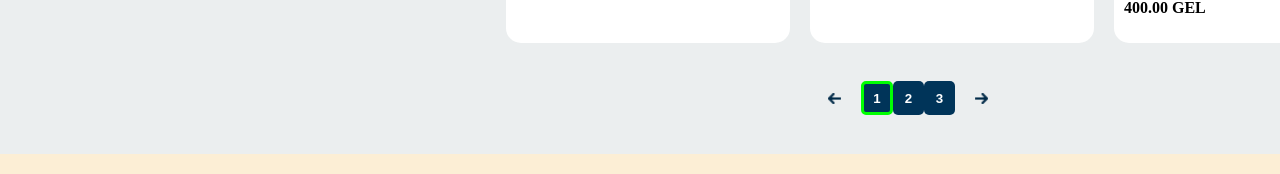
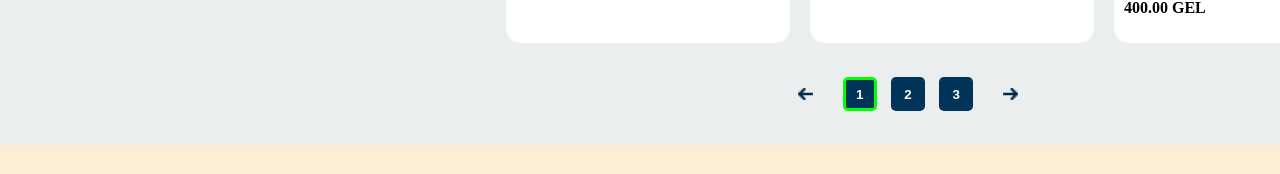
Before and after one commit to iliadavitashvili/ohno, a React (Vite) app: page /category/1 in a window 1280 px wide. Shown: the part 2270-2444 px from the top of the page. Built offline with nearby package versions, Linux system fonts and the light colour scheme; the HTML template or start-up script is replaced by a standard one.

Commit message:
pagination buttons displacement fixed

```diff
--- a/src/assets/pages/Category.jsx
+++ b/src/assets/pages/Category.jsx
@@ -26,7 +26,13 @@ const Wrapper = styled.section`
   }
   .page-arrows {
     width: 15px;
-    padding: 20px;
+    padding: 15px;
+    cursor: pointer;
+  }
+  .page-arrows:hover {
+    background-color: white;
+
+    border-radius: 10px;
   }
   .pagination-buttons {
     background-color: #003459;
@@ -80,8 +86,9 @@ const Wrapper = styled.section`
   .dogs-count {
     color: #003459;
   }
+
   .buttons-wrapper {
-    width: 200px;
+    width: 278px;
     align-self: center;
     margin: 30px;
     display: flex;
@@ -172,6 +179,7 @@ const Wrapper = styled.section`
     #page-arrows {
       width: unset;
       height: unset;
+      cursor: pointer;
     }
   }
 `;
@@ -199,7 +207,7 @@ const Category = () => {
   const { page } = useParams();
   const navigate = useNavigate();
 
-  const pageSize = 15;
+  const pageSize = isMobileFilter ? 15 : 20;
   const startIndex = (page - 1) * pageSize;
   const endIndex = startIndex + pageSize;
 
```
